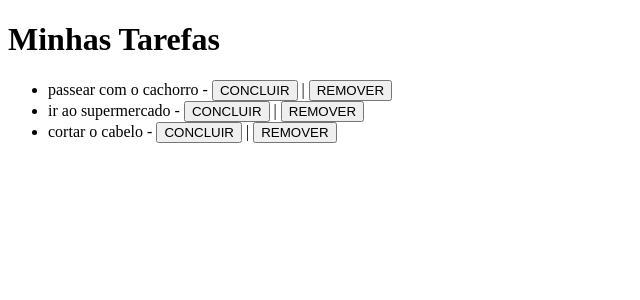
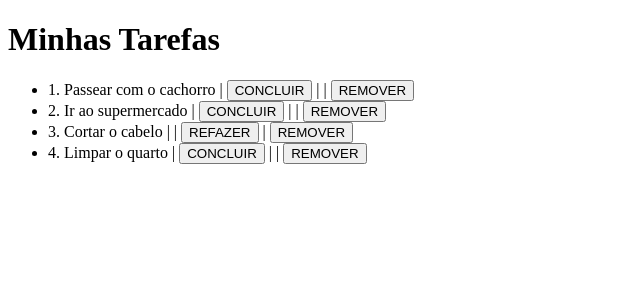
Before and after one commit to miltonhonji/Come-ando-com-Angular, an Angular app: page / in a window 1280 px wide. Shown: the top 300 px of the page, without its empty margins (0-640 px from the left). Built offline with nearby package versions, Linux system fonts and the light colour scheme.

Commit message:
Alterações e acrescentando o model.

```diff
--- a/src/app/app.component.html
+++ b/src/app/app.component.html
@@ -1,4 +1,9 @@
 <h1>{{ title }}</h1>
 <ul>
-  <li *ngFor="let todo of todos">{{ todo }} - <button>CONCLUIR</button> | <button>REMOVER</button></li>
+  <li *ngFor="let todo of todos">
+      {{ todo.id}}. {{ todo.title }} |
+      <button *ngIf="!todo.done" (click)="markAsDone(todo)">CONCLUIR</button> |
+      <button *ngIf="todo.done" (click)="markAsUndone(todo)">REFAZER</button> |
+      <button (click)="remove(todo)">REMOVER</button>
+  </li>
 </ul>
--- a/src/app/app.component.ts
+++ b/src/app/app.component.ts
@@ -1,3 +1,4 @@
+import { Todo } from './../models/todo.model';
 import { Component } from '@angular/core';
 
 @Component({
@@ -7,13 +8,45 @@ import { Component } from '@angular/core';
 })
 export class AppComponent {
     //Criando uma variável
-    public todos: any[] = []; //[] (vázio)
-    public title: String='Minhas Tarefas';
+    public todos: Todo[] = []; //[] (vázio)
+    public title: String = 'Minhas Tarefas';
 
     constructor() {
-      this.todos.push('passear com o cachorro');
-      this.todos.push('ir ao supermercado');
-      this.todos.push('cortar o cabelo');
+      this.todos.push(new Todo(1, 'Passear com o cachorro', false));
+      this.todos.push(new Todo(2, 'Ir ao supermercado', false));
+      this.todos.push(new Todo(3, 'Cortar o cabelo', true));
+      this.todos.push(new Todo(4, 'Limpar o quarto', false));
     }
 
+    //Remover uma tarefa
+    remove(todo: Todo) {
+
+      //Capturando o indice do todo.
+      const index = this.todos.indexOf(todo);
+
+      //Verificação de segurança
+      //== igual e !== diferente.
+      if (index !== -1) {
+        //Splice um método para adicionar ou remover um item de um array
+        // e retonrar os itens removidos.
+        //Ele pega a quantidade o índice que ele quer deletar um registro.
+        //this refere a variáveis acima.
+        this.todos.splice(index, 1);
+      }
+
+    }
+
+    //Marcado Feito
+    markAsDone(todo: Todo) {
+      //Chamando o done do todo.model.ts
+      //setando para verdadeiro.
+      todo.done = true;
+    }
+
+    //Marcado Refazer
+    markAsUndone(todo: Todo) {
+      //Chamando o done do todo.model.ts
+      //Setando para false
+      todo.done = false;
+    }
 }
--- /dev/null
+++ b/src/models/todo.model.ts
@@ -0,0 +1,7 @@
+export class Todo{
+  constructor(
+      public id: Number,
+      public title: String,
+      public done: Boolean
+  ) { }
+}
```
Also changed, not shown: Aula - Resumo.txt.
